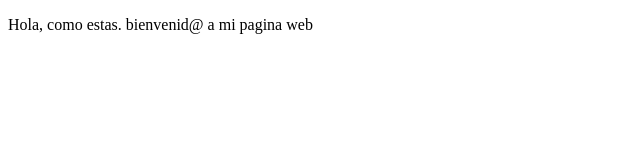
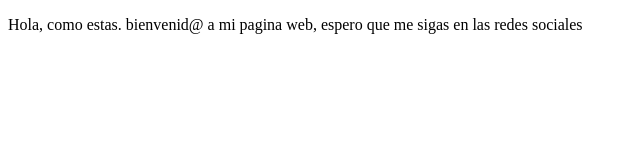
Before and after one commit to kivindirlian/proyectoDemoCursoPrework, a plain HTML site: page index.html in a window 1280 px wide. Shown: the whole page, without its empty margins (0-640 px from the left). Drawn offline with Linux system fonts and the light colour scheme.

Commit message:
agregando texto

```diff
--- a/index.html
+++ b/index.html
@@ -7,6 +7,6 @@
     <title>Document</title>
 </head>
 <body>
-    <p>Hola, como estas. bienvenid@ a mi pagina web</p>
+    <p>Hola, como estas. bienvenid@ a mi pagina web, espero que me sigas en las redes sociales</p>
 </body>
 </html>
```
